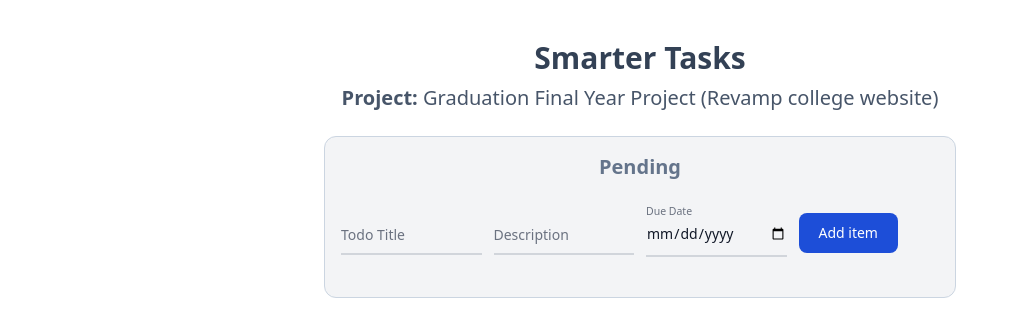
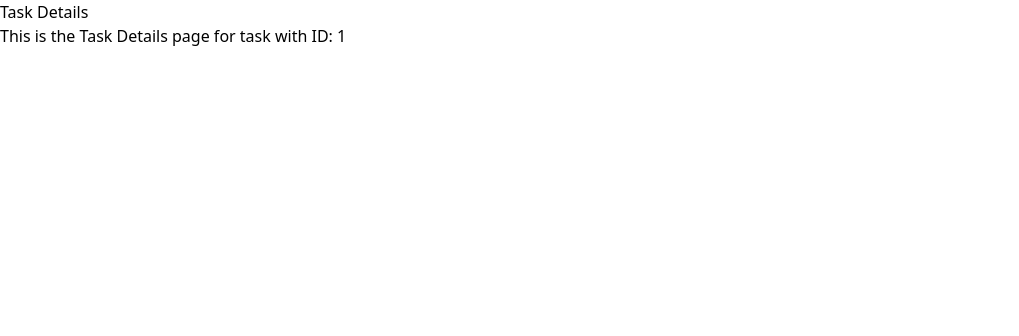
Before and after one commit to kshitijv256/react-typescript, a React (Vite) app in the folder smarter-tasks/: page /tasks/1 in a window 1280 px wide. Shown: the top 336 px of the page, without its empty margins (0-1019 px from the left). Built offline with nearby package versions, Linux system fonts and the light colour scheme.

Commit message:
added router

```diff
--- a/smarter-tasks/package.json
+++ b/smarter-tasks/package.json
@@ -10,8 +10,10 @@
     "preview": "vite preview"
   },
   "dependencies": {
+    "@types/react-router-dom": "^5.3.3",
     "react": "^18.2.0",
-    "react-dom": "^18.2.0"
+    "react-dom": "^18.2.0",
+    "react-router-dom": "^6.11.1"
   },
   "devDependencies": {
     "@types/react": "^18.0.28",
--- a/smarter-tasks/src/App.tsx
+++ b/smarter-tasks/src/App.tsx
@@ -1,10 +1,15 @@
+import HomePage from "./HomePage";
 import TaskApp from "./TaskApp";
+import { Routes, Route } from "react-router-dom";
+import TaskDetailsPage from "./TaskDetailsPage";
 
 function App() {
   return (
-    <div className="text-blue-800 text-xl w-full flex flex-col justify-center items-center gap-4">
-      <TaskApp title="Smarter Tasks" />
-    </div>
+    <Routes>
+      <Route path="/" element={<HomePage />} />
+      <Route path="/tasks" element={<TaskApp />} />
+      <Route path="/tasks/:id" element={<TaskDetailsPage />} />
+    </Routes>
   );
 }
 
--- /dev/null
+++ b/smarter-tasks/src/HomePage.tsx
@@ -0,0 +1,12 @@
+import React from "react";
+
+const HomePage: React.FC = () => {
+  return (
+    <div>
+      <h1>Task Manager</h1>
+      <p>Welcome to the Task Manager application!</p>
+    </div>
+  );
+};
+
+export default HomePage;
--- /dev/null
+++ b/smarter-tasks/src/TaskDetailsPage.tsx
@@ -0,0 +1,18 @@
+import React from "react";
+import { useParams } from "react-router-dom";
+
+interface TaskDetailsPageParams extends Record<string, string> {
+  id: string;
+}
+
+const TaskDetailsPage: React.FC = () => {
+  const { id } = useParams<TaskDetailsPageParams>();
+  return (
+    <div>
+      <h1>Task Details</h1>
+      <p>This is the Task Details page for task with ID: {id}</p>
+    </div>
+  );
+};
+
+export default TaskDetailsPage;
--- a/smarter-tasks/src/index.tsx
+++ b/smarter-tasks/src/index.tsx
@@ -1,10 +1,10 @@
-import React from "react";
 import ReactDOM from "react-dom/client";
+import { BrowserRouter } from "react-router-dom";
 import App from "./App.js";
 import "./index.css";
 
 ReactDOM.createRoot(document.getElementById("root") as HTMLElement).render(
-  <React.StrictMode>
+  <BrowserRouter>
     <App />
-  </React.StrictMode>
+  </BrowserRouter>
 );
```
Also changed, not shown: 2 other files (tests, documents, lock files or other folders).
